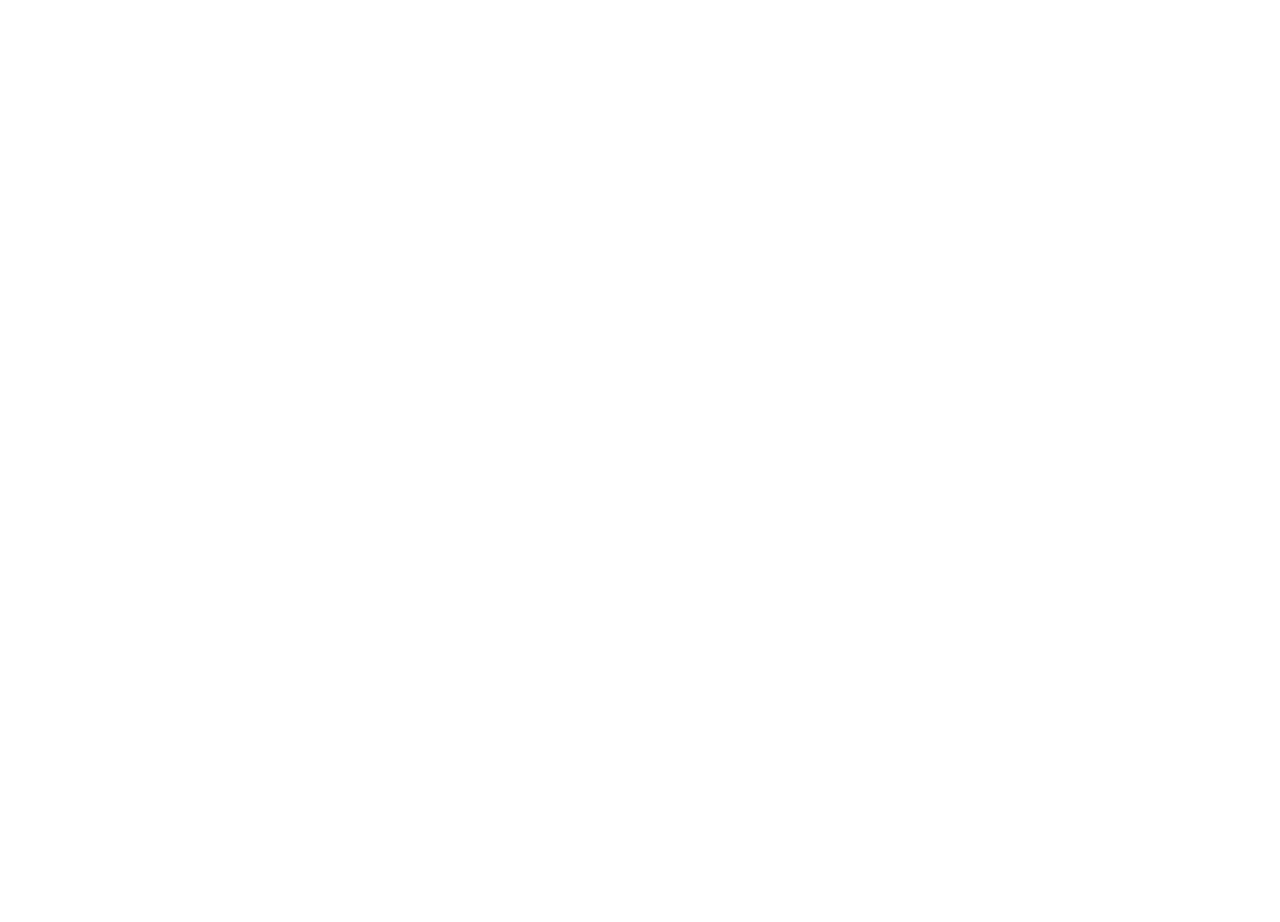
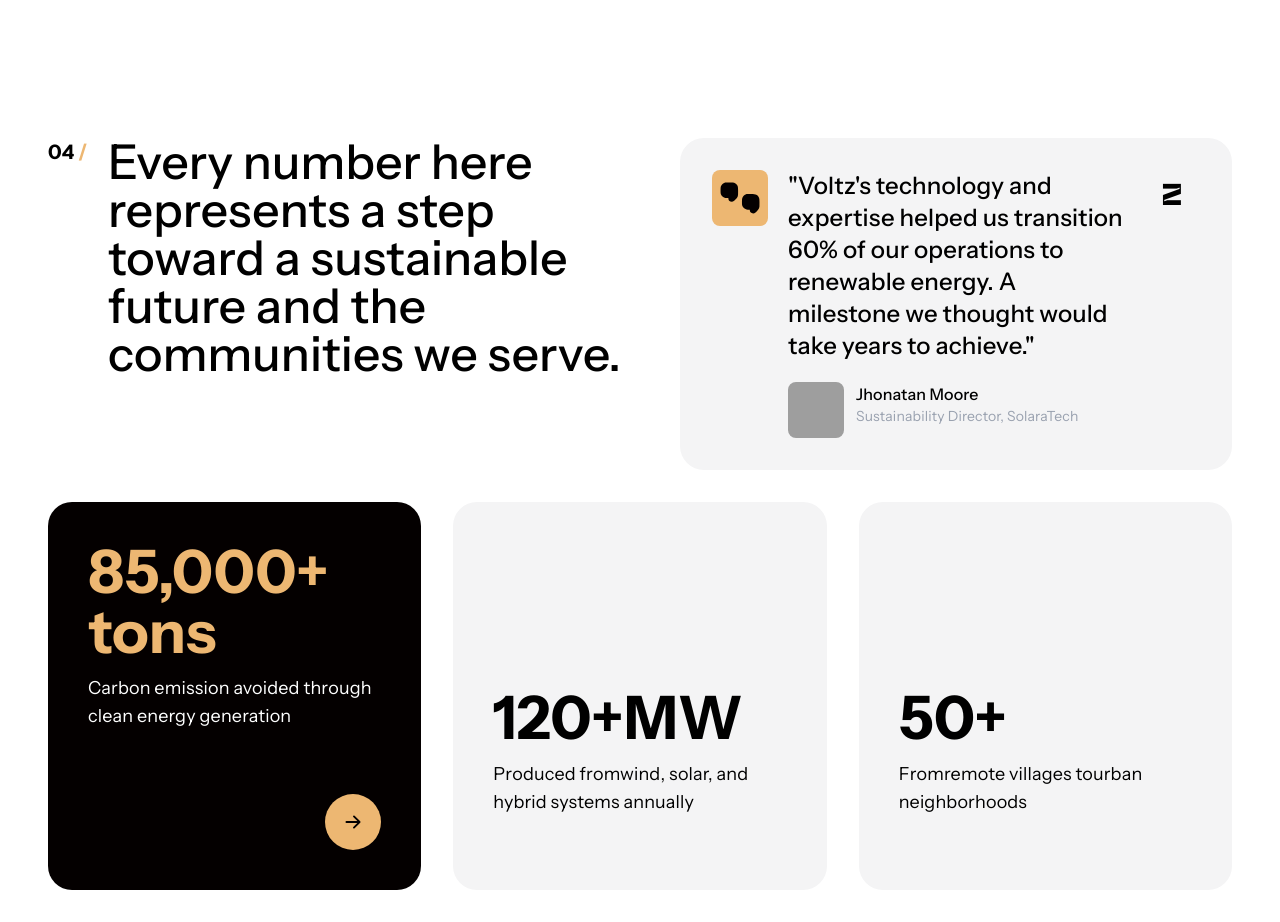
Before and after one commit to ansthsys/lp-voltz, a React (Vite) app: page / in a window 1280 px wide. Shown: the part 3680-4602 px from the top of the page. Before the commit the page ends 3706 px from the top, so only its background shows below. Built offline with nearby package versions, Linux system fonts and the light colour scheme; grey boxes are pictures that could not be loaded.

Commit message:
feat: section 4

```diff
--- a/src/App.tsx
+++ b/src/App.tsx
@@ -1,4 +1,11 @@
-import { About, Header, Impact, Jumbotron, Solution } from '@/components'
+import {
+  About,
+  Header,
+  Impact,
+  Jumbotron,
+  Section4,
+  Solution
+} from '@/components'
 
 function App() {
   return (
@@ -12,6 +19,8 @@
       <Solution />
 
       <Impact />
+
+      <Section4 />
     </main>
   )
 }
--- /dev/null
+++ b/src/components/Section4/index.tsx
@@ -0,0 +1,217 @@
+import { twMerge } from 'tailwind-merge'
+import AvatarImage from '@/assets/alexander-hipp-iEEBWgY_6lA-unsplash.jpg'
+import { Button } from '@/ui'
+import { ArrowRightIcon } from '@heroicons/react/16/solid'
+
+export default function index() {
+  return (
+    <div
+      id="section4"
+      className={twMerge([
+        'min-h-screen',
+        'px-3 md:px-8 lg:px-12',
+        'pt-28 pb-8'
+      ])}
+    >
+      <div
+        className={twMerge([
+          'flex flex-col lg:flex-row',
+          'gap-8 md:gap-5',
+          'mb-8'
+        ])}
+      >
+        <div className="min-w-10">
+          <p className="font-bold text-xl">
+            04 <span className="text-secondary-1">/</span>
+          </p>
+        </div>
+        <div className={twMerge(['flex gap-5 flex-col md:flex-row'])}>
+          <div className="basis-1/2">
+            <p
+              className={twMerge([
+                'text-left text-pretty font-medium',
+                'text-xl sm:text-2xl md:text-3xl lg:text-4xl xl:text-5xl'
+              ])}
+            >
+              Every number here represents a step toward a sustainable future
+              and the communities we serve.
+            </p>
+          </div>
+          <div className="basis-1/2">
+            <div
+              className={twMerge([
+                'bg-zinc-100 text-black rounded-3xl',
+                'p-2 sm:p-4 md:p-6 lg:p-8',
+                'flex flex-row items-start justify-start',
+                'gap-3 lg:gap-5'
+              ])}
+            >
+              <div>
+                <div className="bg-secondary-1 rounded-lg">
+                  <svg
+                    viewBox="-2.4 -2.4 28.80 28.80"
+                    fill="none"
+                    xmlns="http://www.w3.org/2000/svg"
+                    stroke="#000000"
+                    stroke-width="0.00024000000000000003"
+                    transform="rotate(0)"
+                    className="size-8 md:size-10 lg:size-14"
+                  >
+                    <g id="SVGRepo_bgCarrier" stroke-width="0"></g>
+                    <g
+                      id="SVGRepo_tracerCarrier"
+                      stroke-linecap="round"
+                      stroke-linejoin="round"
+                      stroke="#CCCCCC"
+                      stroke-width="0.048"
+                    ></g>
+                    <g id="SVGRepo_iconCarrier">
+                      <path
+                        fill-rule="evenodd"
+                        clip-rule="evenodd"
+                        d="M16.9861 9.98212C16.5475 9.98211 16.169 9.9821 15.8557 10.0035C15.5259 10.026 15.196 10.0755 14.8701 10.2105C14.135 10.515 13.551 11.099 13.2465 11.8341C13.1115 12.16 13.062 12.4899 13.0395 12.8197C12.9905 13.5374 13.0181 14.2631 13.0181 14.9821C13.0181 16.639 14.3613 17.9821 16.0181 17.9821H17.0181V18.229C17.0181 19.7668 18.8774 20.537 19.9649 19.4496C20.1938 19.2206 20.4226 18.9914 20.6519 18.7627C21.1326 18.2835 21.5593 17.8582 21.7898 17.3017C22.0202 16.7453 22.0193 16.1429 22.0183 15.4641C22.0169 14.5582 22.0626 13.6399 21.9708 12.7378C21.9207 12.2446 21.8091 11.7593 21.5125 11.3154C21.2936 10.9878 21.0124 10.7066 20.6848 10.4877C20.2409 10.1911 19.7556 10.0796 19.2624 10.0294C18.5081 9.95266 17.7435 9.98212 16.9861 9.98212Z"
+                        fill="#040000"
+                      ></path>
+                      <path
+                        fill-rule="evenodd"
+                        clip-rule="evenodd"
+                        d="M5.97575 4.00556C5.5371 4.00555 5.15861 4.00554 4.84535 4.02691C4.51553 4.04941 4.18562 4.09892 3.85969 4.23392C3.1246 4.5384 2.54058 5.12243 2.2361 5.85751C2.10109 6.18344 2.05159 6.51335 2.02909 6.84318C1.98012 7.56087 2.00774 8.28654 2.00774 9.00556C2.00774 10.6624 3.35088 12.0056 5.00774 12.0056H6.00774V12.2524C6.00774 13.7903 7.86707 14.5604 8.95449 13.473C9.18347 13.244 9.4122 13.0148 9.64153 12.7862C10.1223 12.3069 10.5489 11.8816 10.7794 11.3252C11.0098 10.7688 11.0089 10.1663 11.0079 9.48753C11.0065 8.58163 11.0522 7.66333 10.9605 6.76128C10.9103 6.26804 10.7988 5.78277 10.5021 5.33885C10.2833 5.01128 10.002 4.73003 9.67445 4.51115C9.23053 4.21453 8.74526 4.103 8.25202 4.05283C7.49772 3.97609 6.73317 4.00556 5.97575 4.00556Z"
+                        fill="#040000"
+                      ></path>
+                    </g>
+                  </svg>
+                </div>
+              </div>
+              <div className="flex-1">
+                <p
+                  className={twMerge([
+                    'text-left text-pretty font-medium',
+                    'text-base md:text-lg lg:text-xl xl:text-2xl'
+                  ])}
+                >
+                  "Voltz's technology and expertise helped us transition 60% of
+                  our operations to renewable energy. A milestone we thought
+                  would take years to achieve."
+                </p>
+                <div className="flex flex-row gap-3 mt-5">
+                  <div
+                    className={twMerge([
+                      'size-10 lg:size-14',
+                      'rounded-lg overflow-hidden'
+                    ])}
+                  >
+                    <img
+                      src={AvatarImage}
+                      alt="Avatar"
+                      className="h-full w-full object-cover"
+                    />
+                  </div>
+                  <div>
+                    <p className="text-base font-medium">Jhonatan Moore</p>
+                    <p className="text-sm md:text-xs lg:text-sm text-gray-400">
+                      Sustainability Director, SolaraTech
+                    </p>
+                  </div>
+                </div>
+              </div>
+              <div>
+                <div
+                  className={twMerge([
+                    'flex items-center justify-center',
+                    'size-8 md:size-10 lg:size-14',
+                    'text-xl md:text-2xl lg:text-3xl',
+                    'font-neue-machina-inktrap font-bold'
+                  ])}
+                >
+                  Z
+                </div>
+              </div>
+            </div>
+          </div>
+        </div>
+      </div>
+      <div
+        className={twMerge([
+          'grid grid-cols-1 md:grid-cols-2 lg:grid-cols-3 gap-8'
+        ])}
+      >
+        <div
+          className={twMerge([
+            'bg-primary-1 text-secondary-1 p-10 rounded-3xl',
+            'flex flex-col justify-start gap-16'
+          ])}
+        >
+          <div>
+            <h6
+              className={twMerge([
+                'text-secondary-1 text-left text-pretty font-bold',
+                'text-3xl sm:text-4xl md:text-5xl xl:text-6xl',
+                'mb-3'
+              ])}
+            >
+              85,000+ tons
+            </h6>
+            <p className="text-lg text-white">
+              Carbon emission avoided through clean energy generation
+            </p>
+          </div>
+          <div>
+            <div className="size-14 ml-auto">
+              <Button
+                asLink
+                href={'#about'}
+                variant={'secondary'}
+                rounded={'full'}
+                size={'sm'}
+              >
+                <ArrowRightIcon className="size-5" />
+              </Button>
+            </div>
+          </div>
+        </div>
+        <div
+          className={twMerge([
+            'bg-zinc-100 text-black p-10 rounded-3xl',
+            'flex flex-col gap-3'
+          ])}
+        >
+          <h6
+            className={twMerge([
+              'text-left text-pretty font-bold',
+              'text-3xl sm:text-4xl md:text-5xl xl:text-6xl',
+              'flex flex-col justify-end basis-8/12'
+            ])}
+          >
+            120+MW
+          </h6>
+          <p className="text-lg text-pretty">
+            Produced fromwind, solar, and hybrid systems annually
+          </p>
+        </div>
+        <div
+          className={twMerge([
+            'bg-zinc-100 text-black p-10 rounded-3xl',
+            'flex flex-col gap-3',
+            'col-span-1 md:col-span-2 lg:col-span-1'
+          ])}
+        >
+          <div
+            className={twMerge(['min-h-14', 'hidden md:block lg:hidden'])}
+          ></div>
+          <h6
+            className={twMerge([
+              'text-left text-pretty font-bold',
+              'text-3xl sm:text-4xl md:text-5xl xl:text-6xl',
+              'flex flex-col justify-end basis-8/12'
+            ])}
+          >
+            50+
+          </h6>
+          <p className="text-lg text-pretty">
+            Fromremote villages tourban neighborhoods
+          </p>
+        </div>
+      </div>
+    </div>
+  )
+}
--- a/src/components/index.ts
+++ b/src/components/index.ts
@@ -3,3 +3,4 @@
 export { default as About } from './About'
 export { default as Solution } from './Solution'
 export { default as Impact } from './Impact'
+export { default as Section4 } from './Section4'
--- a/src/css/index.css
+++ b/src/css/index.css
@@ -9,6 +9,8 @@
   --color-primary-2: #1f1f1f;
   --color-primary-3: #2e2e2e;
   --color-secondary-1: #edb772;
+  --color-secondary-2: #dfab66;
+  --color-secondary-3: #d29f5b;
 
   --font-instrument-s: 'Instrument Sans', sans-serif;
   --font-neue-machina-inktrap: 'NeueMachina Inktrap', sans-serif;
--- a/src/ui/Button/variant.ts
+++ b/src/ui/Button/variant.ts
@@ -6,6 +6,7 @@
     variants: {
       variant: {
         primary: ['bg-primary-1 text-secondary-1 hover:bg-primary-2'],
+        secondary: ['bg-secondary-1 text-primary-1 hover:bg-secondary-2'],
         ghost: [
           'bg-transparent text-primary-1 hover:bg-gray-50/50',
           'backdrop-blur-sm'
```
Also changed, not shown: 1 other file (tests, documents, lock files or other folders).
